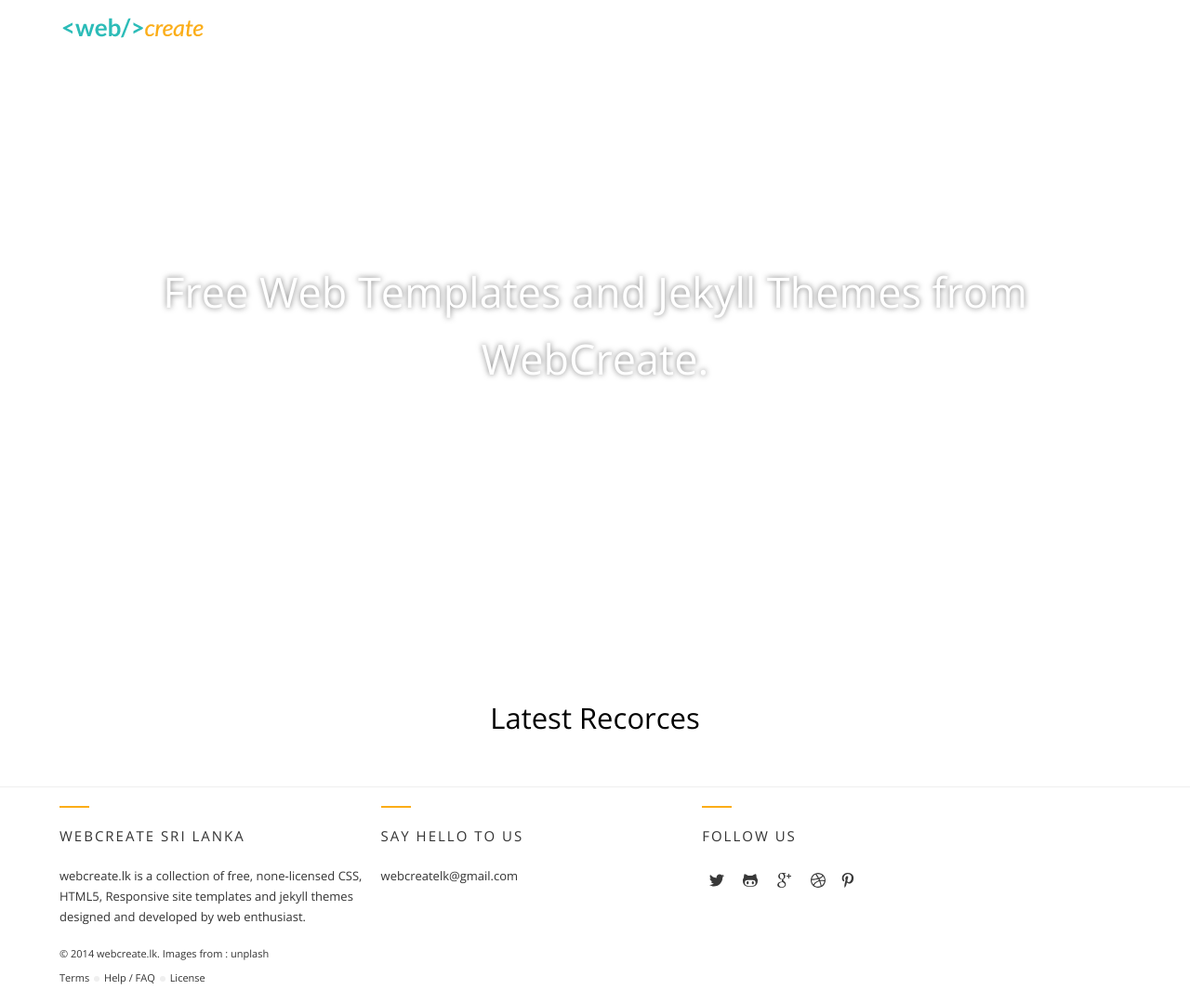
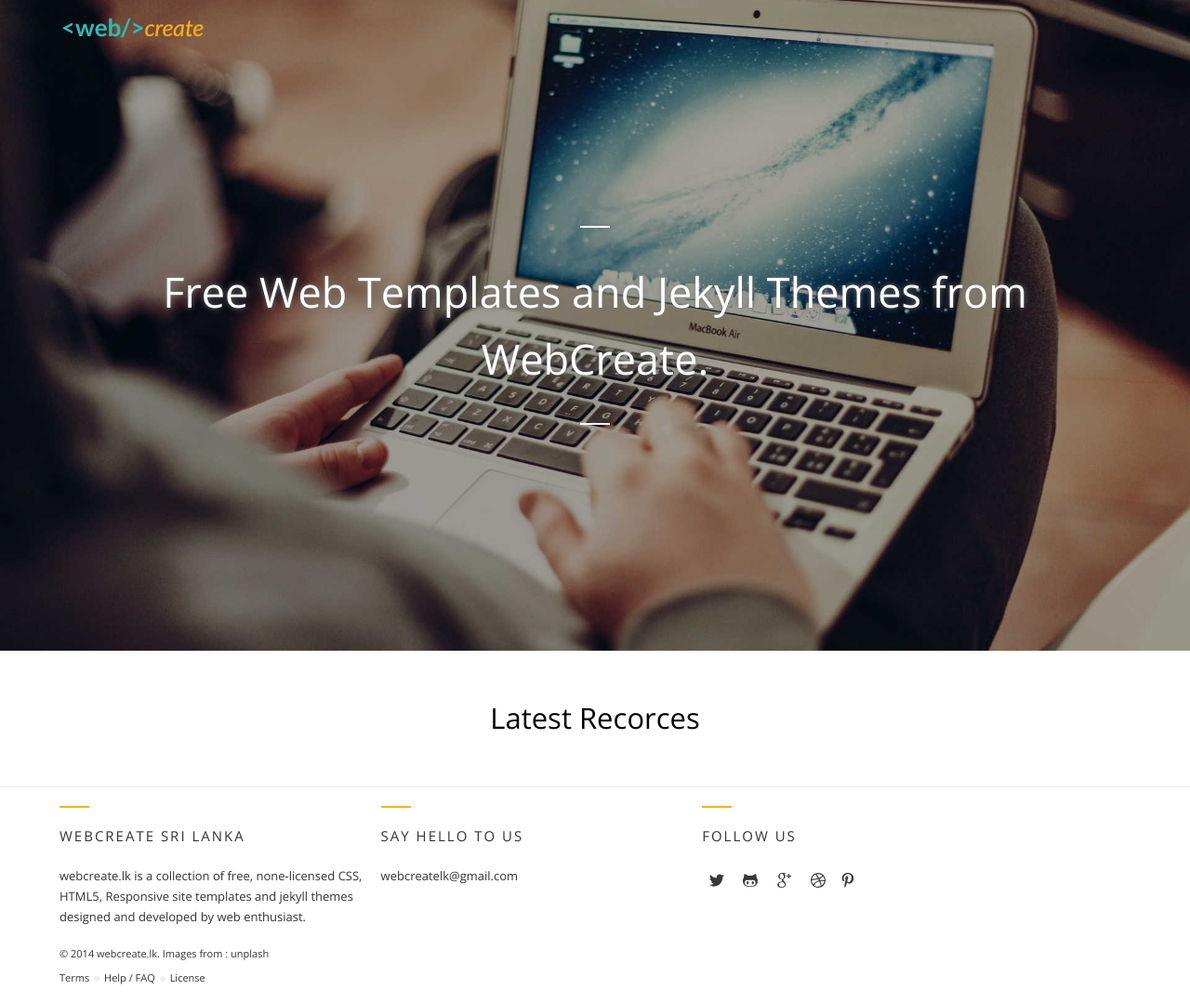
Before and after one commit to web-create/web-create.github.io, a Jekyll site: the page built from index.html, in a window 1280 px wide. Shown: the whole page at 93% size. Built offline with Jekyll 4.4.1, drawn with Linux system fonts in a browser that asks for light colours; nearby versions of some CDN libraries.

Commit message:
Experimenting a new hero image for home page.

```diff
--- a/assets/css/main.scss
+++ b/assets/css/main.scss
@@ -368,7 +368,7 @@ div.hero-unit {
 .wc-fixed-bg.wc-bg-1 {
   background-image: url("./images/home-hero-bg.jpg");
 }
-.wc-fixed-bg.wc-bg-4 {
+.wc-fixed-bg.wc-bg-2 {
   background-image: url("./images/home-hero-bg-2.jpg");
 }
 
```
